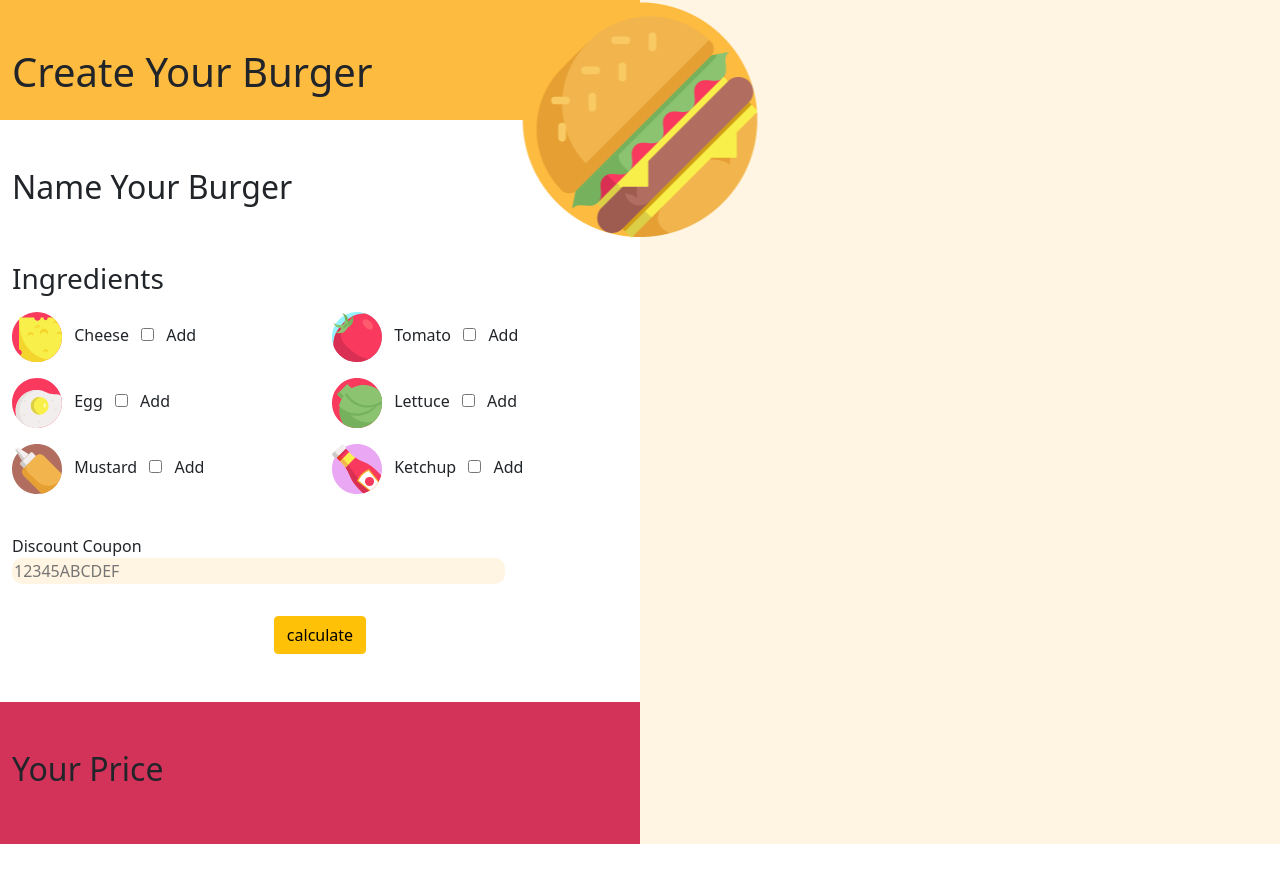
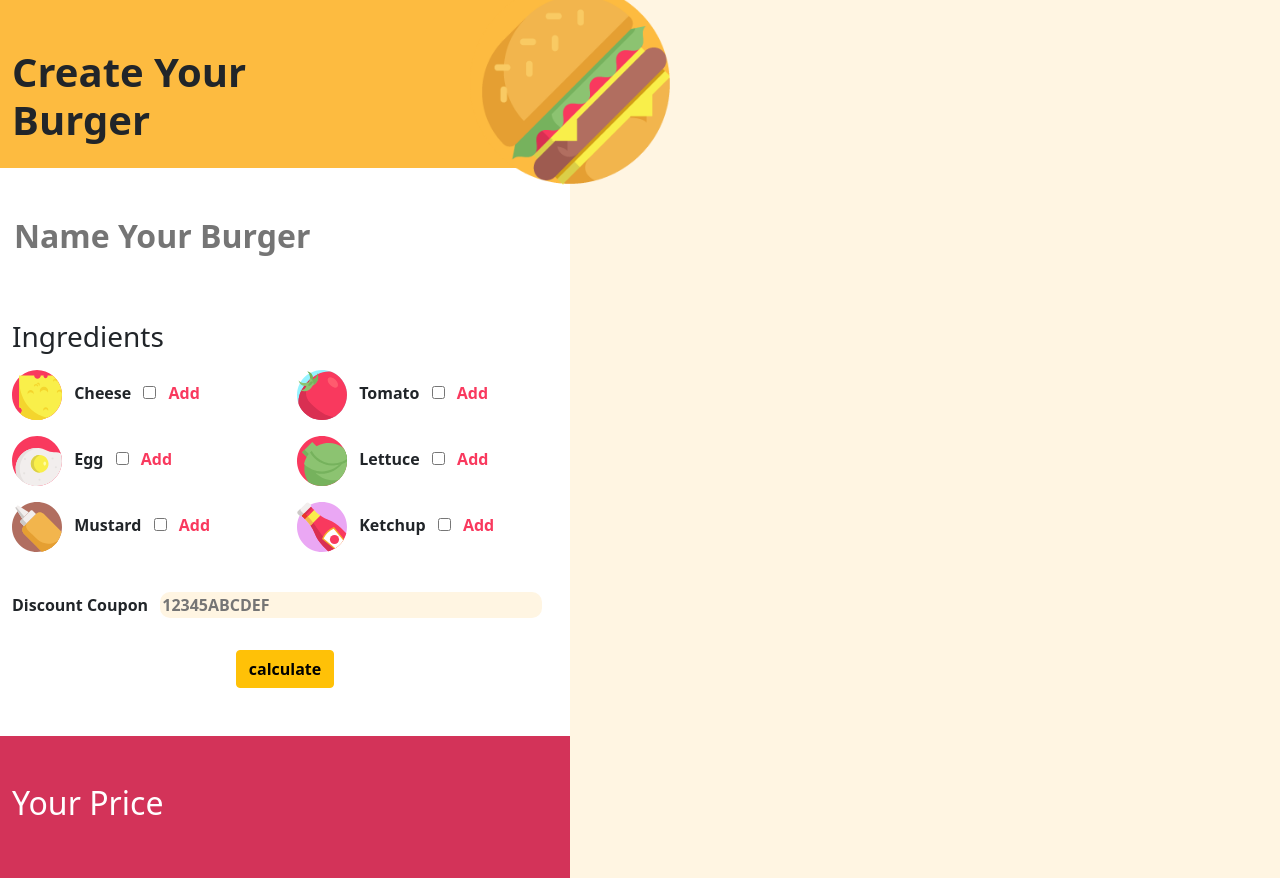
Before and after one commit to MarcoDeRosso/js-burger, a plain HTML site: page index.html in a window 1280 px wide. Before the commit the page ends 844 px from the top, so only its background shows below. Drawn offline with nearby package versions, Linux system fonts and the light colour scheme.

Commit message:
style ok

```diff
--- a/css/style.css
+++ b/css/style.css
@@ -10,6 +10,36 @@
     background-color: #d33359;
 }
 
+.white {
+    background-color: #fff;
+}
+
+.red-font {
+    color: #f9395e;
+}
+
+.white-font {
+    color: #fff;
+}
+
+.img-container {
+    width: 200px;
+    height: auto;
+}
+
+.img-container img {
+    width: 100%;
+    height: auto;
+}
+
+input[type="text"].burger-name {
+    border: none;
+    background: transparent;
+    color: #000;
+    font-weight: 600;
+    outline: none;
+}
+
 .img-check {
     width: 50px;
     height: 50px;
@@ -18,10 +48,15 @@
 
 #discount {
     border: none;
-    width: 80%;
+    width: 70%;
     border-radius: 10px;
+    font-weight: 600;
 }
 
 .display {
     height: 100vh;
 }
+
+.margin {
+    margin: 0;
+}
--- a/index.html
+++ b/index.html
@@ -10,34 +10,33 @@
     <link rel="stylesheet" href="./css/style.css">
 </head>
 
-<body>
-    <div class="display">
-        <div class="container-fluid">
+<body class="gold-rose">
+    <!-- inizio header -->
+    <header class="container margin">
         <div class="row">
             <div class="col-6 yellow ">
                 <div class="row position-relative">
                     <div class="col-8">
-                            <h1 class="mt-5 pb-3">Create Your Burger</h1>
+                        <h1 class="fw-bolder mt-5 pb-3">Create Your Burger</h1>
                     </div>
                     <div class="col-4">
                         <div class="">
-                                <div class="img-container position-absolute top-100 start-100 translate-middle">
+                            <div class="img-container position-absolute top-50 start-100 translate-middle">
                                 <img src="./img/burger-top.png" alt="burger">
                             </div>
                         </div>
                     </div>
                 </div>
             </div>
-                <div class="col-6 gold-rose"></div>
         </div>
-        </div>
-
-        <div class="container-fluid">
+    </header>
+    <!-- inizio main -->
+    <main class="container margin ">
         <div class="row">
-                <div class="col-6">
+            <div class="col-6 white">
                 <div class="row">
                     <div class="col-12">
-                            <h2 class="my-5">Name Your Burger</h2>
+                        <h2><input type="text" class="burger-name my-5" placeholder="Name Your Burger" /></h2>
                     </div>
                     <div class="col-12">
                         <h3 class="my-2">Ingredients</h3>
@@ -47,33 +46,33 @@
                             <div class="col-6">
                                 <div class="row mb-2">
                                     <div class="col-12 my-2">
-                                            <form action="">
+                                        <form action="*">
                                             <div class="img-check">
                                                 <img src="./img/cheese.svg" alt="cheese">
                                             </div>
-                                                <label for="box-ingredient1" class="ms-2">Cheese</label>
+                                            <label for="box-ingredient1" class="fw-bold ms-2">Cheese</label>
                                             <input type="checkbox" class="check-ingredients ms-2" id="box-ingredient1" name="box-ingredient1" value="5">
-                                                <label for="box-ingredient1" class="ms-2">Add</label>
+                                            <label for="box-ingredient1" class="red-font fw-bold ms-2">Add</label>
                                         </form>
                                     </div>
                                     <div class="col-12 my-2">
-                                            <form action="">
+                                        <form action="*">
                                             <div class="img-check">
                                                 <img src="./img/fried-egg.svg" alt="egg">
                                             </div>
-                                                <label for="box-ingredient2" class="ms-2">Egg</label>
+                                            <label for="box-ingredient2" class="fw-bold ms-2">Egg</label>
                                             <input type="checkbox" class="check-ingredients ms-2" id="box-ingredient2" name="box-ingredient2" value="10">
-                                                <label for="box-ingredient2" class="ms-2">Add</label>
+                                            <label for="box-ingredient2" class="red-font fw-bold ms-2">Add</label>
                                         </form>
                                     </div>
                                     <div class="col-12 my-2">
-                                            <form action="">
+                                        <form action="*">
                                             <div class="img-check">
                                                 <img src="./img/mustard.svg" alt="mustard">
                                             </div>
-                                                <label for="box-ingredient3" class="ms-2">Mustard</label>
+                                            <label for="box-ingredient3" class="fw-bold ms-2">Mustard</label>
                                             <input type="checkbox" class="check-ingredients ms-2" id="box-ingredient3" name="box-ingredient3" value="1">
-                                                <label for="box-ingredient3" class="ms-2">Add</label>
+                                            <label for="box-ingredient3" class="red-font fw-bold ms-2">Add</label>
                                         </form>
                                     </div>
                                 </div>
@@ -81,33 +80,33 @@
                             <div class="col-6">
                                 <div class="row">
                                     <div class="col-12 my-2">
-                                            <form action="">
+                                        <form action="*">
                                             <div class="img-check">
                                                 <img src="./img/tomato.svg" alt="tomato">
                                             </div>
-                                                <label for="box-ingredient4" class="ms-2">Tomato</label>
+                                            <label for="box-ingredient4" class="fw-bold ms-2">Tomato</label>
                                             <input type="checkbox" class="check-ingredients ms-2" id="box-ingredient4" name="box-ingredient4" value="2">
-                                                <label for="box-ingredient4" class="ms-2">Add</label>
+                                            <label for="box-ingredient4" class="red-font fw-bold ms-2">Add</label>
                                         </form>
                                     </div>
                                     <div class="col-12 my-2">
-                                            <form action="">
+                                        <form action="*">
                                             <div class="img-check">
                                                 <img src="./img/lettuce.svg" alt="lettuce">
                                             </div>
-                                                <label for="box-ingredient5" class="ms-2">Lettuce</label>
+                                            <label for="box-ingredient5" class="fw-bold ms-2">Lettuce</label>
                                             <input type="checkbox" class="check-ingredients ms-2" id="box-ingredient5" name="box-ingredient5" value="1">
-                                                <label for="box-ingredient5" class="ms-2">Add</label>
+                                            <label for="box-ingredient5" class="red-font fw-bold ms-2">Add</label>
                                         </form>
                                     </div>
                                     <div class="col-12 my-2">
-                                            <form action="">
+                                        <form action="*">
                                             <div class="img-check">
                                                 <img src="./img/ketchup.svg" alt="ketchup">
                                             </div>
-                                                <label for="box-ingredient6" class="ms-2">Ketchup</label>
+                                            <label for="box-ingredient6" class="fw-bold ms-2">Ketchup</label>
                                             <input type="checkbox" class="check-ingredients ms-2" id="box-ingredient6" name="box-ingredient6" value="1">
-                                                <label for="box-ingredient6" class="ms-2">Add</label>
+                                            <label for="box-ingredient6" class="red-font fw-bold ms-2">Add</label>
                                         </form>
                                     </div>
                                 </div>
@@ -116,36 +115,33 @@
                         </div>
                     </div>
                     <div class="col-12 my-4">
-                            <form action="">
-                                <label for="discount" class="discount-coupon">Discount Coupon</label>
-                                <input type="text" placeholder="12345ABCDEF" id="discount" class="gold-rose">
+                        <form action="*">
+                            <label for="discount" class="fw-bold discount-coupon">Discount Coupon</label>
+                            <input type="text" placeholder="12345ABCDEF" id="discount" class="ms-2 gold-rose">
                         </form>
                     </div>
                     <div class="col-12 text-center mt-2 mb-5">
-                            <button type="button" class="btn btn-warning" id="somma-button">calculate</button>
+                        <button type="button" class="btn btn-warning fw-bold" id="somma-button">calculate</button>
                     </div>
                 </div>
             </div>
-                <div class="col-6 gold-rose"></div>
         </div>
-        </div>
-        <div class="container-fluid">
+    </main>
+    <!-- inizio footer -->
+    <footer class="container margin">
         <div class="row">
             <div class="col-6 magenta">
                 <div class="row">
-                        <div class="col-6 py-5">
+                    <div class="col-6 py-5 white-font">
                         <h2>Your Price</h2>
                     </div>
-                        <div class="col-6 text-end py-5">
+                    <div class="col-6 text-end py-5 white-font">
                         <h1 id="price"></h1>
                     </div>
                 </div>
             </div>
-                <div class="col-6 gold-rose"></div>
         </div>
-        </div>
-    </div>
-
+    </footer>
 
     <script type="text/javascript" src="./js/script.js"></script>
 </body>
```
Lines whose indentation alone changed are shown as unchanged.
